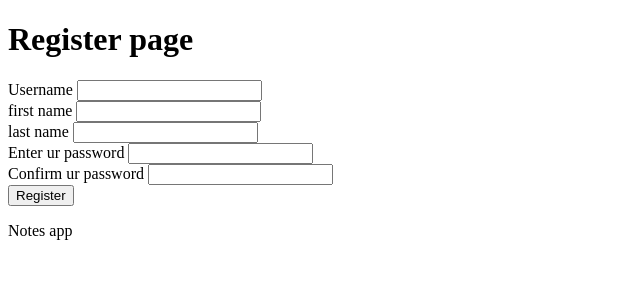
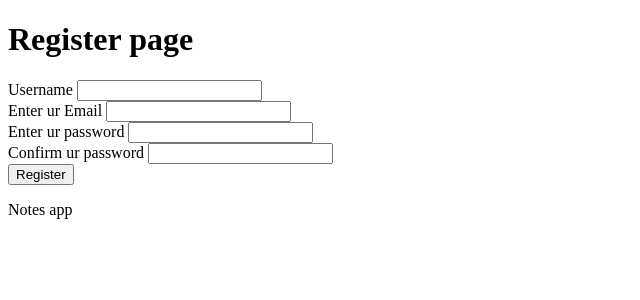
Before and after one commit to akob1r21/Notes-in-Django, a Django app: page /auth/register/ in a window 1280 px wide. Shown: the part 68-368 px from the top of the page, without its empty margins (0-640 px from the left). Run offline with Django 5.2, Linux system fonts and the light colour scheme.

Commit message:
email confirm

```diff
--- a/accounts/urls.py
+++ b/accounts/urls.py
@@ -3,6 +3,7 @@ from . import views
 
 urlpatterns = [
     path('register/', views.register_view, name='register'),
+    path('confirm-email/', views.confirm_email, name='confirm'),
     path('login/', views.login_view, name='login'),
     path('logout/', views.logout_view, name='logout'),
 ]
--- a/accounts/views.py
+++ b/accounts/views.py
@@ -1,37 +1,79 @@
 from django.shortcuts import render, redirect
 from django.contrib.auth import get_user_model, authenticate, login, logout
 from notes.models import Notes
+from django.core.mail import send_mail
+from django.conf import settings
+from random import randint
+from .models import EmailConfirm
 
 User = get_user_model()
 
 
 
+def send_email_confirmation(user):
+    code = randint(100000, 999999)
+    email_confirm = EmailConfirm.objects.update_or_create(user=user, defaults={'code': str(code)})
+    try:
+        send_mail(
+            subject='Email confirmation',
+            message=f'Mr(s) {user.username} welcome tpo our dangerous web application plz confirm ur email its ur code {code}',
+            from_email=settings.DEFAULT_FROM_EMAIL,
+            recipient_list=[user.email]
+
+        )
+    except Exception as e:
+        print(e, '====================================')
+
+
 def register_view(request):
     if request.method =='POST':
         username = request.POST.get('username')
-        first_name = request.POST.get('first_name')
-        last_name = request.POST.get('last_name')
+        email = request.POST.get('email')
         password1 = request.POST.get('password1')
         password2 = request.POST.get('password2')
 
+        if not username or not email or not password1:
+            return render(request, 'accounts/register.html', {'error':'All fields are necessery'})
 
         if password1!=password2:
-            return render(request, 'accounts/register.html', {'error':'Paswword doesnt match'})
+            return render(request, 'accounts/register.html', {'error':'Passwords doesnt match'})
         elif User.objects.filter(username=username).exists():
             return render(request, 'accounts/register.html', {'error':'Username already exists'})
-        elif not username or not first_name or not last_name or not password1:
-            return render(request, 'accounts/register.html', {'error':'All fields are neccecery'})
-        else:
+        elif User.objects.filter(email=email).exists():
+            return render(request, 'accounts/register.html', {'error':'Email already exists'})
 
-            User.objects.create_user(
-                username=username,
-                first_name=first_name,
-                last_name=last_name,
-                password=password1
-            )
-            return redirect('login')
+        user = User.objects.create_user(
+            username=username,
+            email=email,
+            password=password2,
+            is_active=False,
+        )
+        send_email_confirmation(user)
+        return render(request, 'accounts/confirm.html', {'user':user})
 
     return render(request, 'accounts/register.html')
+
+
+def confirm_email(request):
+    if request.method == 'POST':
+        email = request.POST.get('email')
+        code = request.POST.get('code')
+
+        user = User.objects.filter(email=email).first()
+        if not user:
+            return render(request, 'accounts/confirm.html', {'error': 'Wrond email or code'})
+
+        if code != code:
+            return render(request, 'accounts/confirm.html', {'error': 'Wrond  code'})
+
+        user.is_active = True
+        user.save()
+        return redirect('login')
+
+    return render(request, 'accounts/confirm.html')
+
+
+
 
 def login_view(request):
     if request.method =='POST':
@@ -41,6 +83,10 @@ def login_view(request):
         user = authenticate(request, username=username, password=password)
 
         if not user:
+            not_active = User.objects.filter(username=username, is_active=False)
+            if not_active:
+                return redirect('confirm')
+
             return render(request, 'accounts/login.html', {'error':'Password or Usernames is not correct!'})
 
         login(request, user=user)
--- a/notes/views.py
+++ b/notes/views.py
@@ -32,9 +32,7 @@ def create_notes(request):
 
 @login_required
 def update_note(request, pk):
-    note = Notes.objects.get(pk=pk)
-    if request.user!=note.user:
-        return render(request, 'notes/create_notes.html', {'error':'You dont have permession'})
+    note = Notes.objects.filter(pk=pk, user=request.user).first()
 
     if request.method == 'POST':
         title = request.POST.get('title')
--- a/templates/accounts/login.html
+++ b/templates/accounts/login.html
@@ -15,6 +15,8 @@
 
 
     </form>
+
+
         <p style="color: red;">{{error}}</p>
 
 {% endblock %}
--- a/templates/accounts/register.html
+++ b/templates/accounts/register.html
@@ -7,19 +7,15 @@
         <label for="username">Username</label>
         <input required type="text" name="username"> <br>
 
-        <label for="first_name">first name</label>
-        <input required type="text" name="first_name"> <br>
-
-
-        <label for="last_name">last name</label>
-        <input required type="text" name="last_name"> <br>
+        <label for="email">Enter ur Email</label>
+        <input required type="email" name="email"> <br>
 
 
         <label for="password1">Enter ur password</label>
-        <input required type="text" name="password1"> <br>
+        <input required type="password" name="password1"> <br>
 
         <label for="password2">Confirm ur password</label>
-        <input required type="text" name="password2"> <br>
+        <input required type="password" name="password2"> <br>
 
         <button type="submit">Register</button>
 
```
Also changed, not shown: accounts/models.py (+12 -0 lines), server/settings.py (+11 -0 lines), templates/accounts/confirm.html (added, +20 -0 lines), accounts/migrations/0001_initial.py (added), db.sqlite3.
